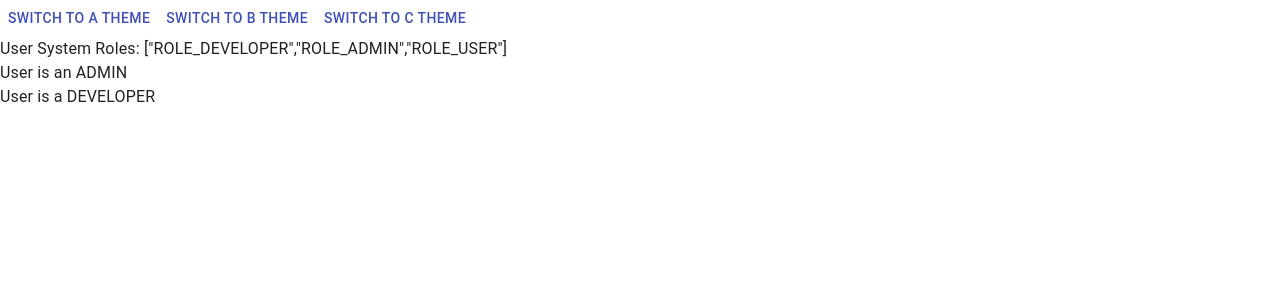
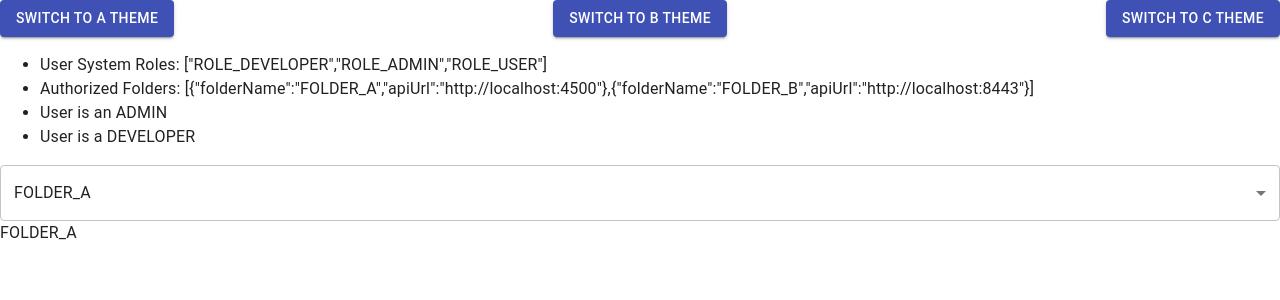
Before and after one commit to probstin/vite-providers, a React (Vite) app: page / in a window 1280 px wide. Shown: the top 300 px of the page. Built offline with nearby package versions, Linux system fonts and the light colour scheme; data requests are answered from the project's data file.

Commit message:
add a folder provider

```diff
--- a/db.json
+++ b/db.json
@@ -16,5 +16,8 @@
             "id": 1,
             "name": "justin"
         }
+    ],
+    "authorized-folders": [
+        "FOLDER_A", "FOLDER_B"
     ]
 }
--- a/src/App.tsx
+++ b/src/App.tsx
@@ -1,14 +1,19 @@
+import { Box } from "@mui/material";
 import Button from "@mui/material/Button";
+import { useEffect } from "react";
+import ActiveFolderDisplay from "./components/ActiveFolderDisplay";
+import FolderSelector from "./components/FolderSelector";
 import { SYSTEM_ROLES } from "./main";
 import { useCheckPermissions, useUserSystemRoles } from "./providers/AuthorizationProvider";
+import { axiosInstances } from "./providers/AxiosProvider";
 import { useCustomTheme } from "./providers/CustomThemeProvider";
-import { useEffect } from "react";
-import { axiosInstances } from "./providers/AxiosProvider";
+import { useAuthorizedFolders } from "./providers/FolderProvider";
 
 function App() {
   const { setActiveTheme } = useCustomTheme();
   const userSystemRoles = useUserSystemRoles();
   const primaryApi = axiosInstances['secondary'];
+  const authorizedFolders = useAuthorizedFolders();
 
   useEffect(() => {
     primaryApi
@@ -18,18 +23,25 @@ function App() {
 
   return (
     <>
-      <Button onClick={() => setActiveTheme('aTheme')}>
+      <Box display="flex" alignItems="center" justifyContent="space-between">
+        <Button onClick={() => setActiveTheme('aTheme')} variant="contained">
           Switch to A Theme
         </Button>
-      <Button onClick={() => setActiveTheme('bTheme')}>
+        <Button onClick={() => setActiveTheme('bTheme')} variant="contained">
           Switch to B Theme
         </Button>
-      <Button onClick={() => setActiveTheme('cTheme')}>
+        <Button onClick={() => setActiveTheme('cTheme')} variant="contained">
           Switch to C Theme
         </Button>
-      <div>User System Roles: {JSON.stringify(userSystemRoles)}</div>
-      {useCheckPermissions(SYSTEM_ROLES.ROLE_ADMIN) && <div>User is an ADMIN</div>}
-      {useCheckPermissions(SYSTEM_ROLES.ROLE_DEVELOPER) && <div>User is a DEVELOPER</div>}
+      </Box>
+      <ul>
+        <li>User System Roles: {JSON.stringify(userSystemRoles)}</li>
+        <li>Authorized Folders: {JSON.stringify(authorizedFolders)}</li>
+        {useCheckPermissions(SYSTEM_ROLES.ROLE_ADMIN) && <li>User is an ADMIN</li>}
+        {useCheckPermissions(SYSTEM_ROLES.ROLE_DEVELOPER) && <li>User is a DEVELOPER</li>}
+      </ul>
+      <FolderSelector />
+      <ActiveFolderDisplay />
     </>
   )
 }
--- /dev/null
+++ b/src/components/ActiveFolderDisplay.tsx
@@ -0,0 +1,9 @@
+import { useActiveFolder } from "../providers/FolderProvider";
+
+export default function ActiveFolderDisplay() {
+    const { activeFolder } = useActiveFolder();
+
+    return (
+        <div>{activeFolder?.folderName}</div>
+    )
+}
--- /dev/null
+++ b/src/components/FolderSelector.tsx
@@ -0,0 +1,36 @@
+import { MenuItem, Select, SelectChangeEvent } from '@mui/material';
+import React from 'react';
+import { useActiveFolder, useAuthorizedFolders } from '../providers/FolderProvider';
+
+const FolderSelector: React.FC = () => {
+    const authorizedFolders = useAuthorizedFolders();
+    const { activeFolder, setActiveFolder } = useActiveFolder();
+
+    const handleFolderChange = ((event: SelectChangeEvent<string>) => {
+        const folderName = event.target.value as string;
+
+        // Find the folder object based on the selected folder name
+        const selectedFolder = authorizedFolders.find((folder) => folder.folderName === folderName);
+
+        if (selectedFolder) {
+            setActiveFolder(selectedFolder);
+        }
+    });
+
+    return (
+        <Select
+            value={activeFolder ? activeFolder.folderName : ''}
+            onChange={handleFolderChange}
+            fullWidth
+            label="Select Folder"
+        >
+            {authorizedFolders.map((folder) => (
+                <MenuItem key={folder.folderName} value={folder.folderName}>
+                    {folder.folderName}
+                </MenuItem>
+            ))}
+        </Select>
+    );
+};
+
+export default FolderSelector;
--- a/src/main.tsx
+++ b/src/main.tsx
@@ -5,8 +5,9 @@ import App from './App.tsx';
 import AuditProvider from './providers/AuditProvider.tsx';
 import { AuthenticationProvider } from './providers/AuthenticationProvider.tsx';
 import { AuthorizationProvider } from './providers/AuthorizationProvider.tsx';
+import AxiosProvider from './providers/AxiosProvider.tsx';
 import { CustomThemeProvider } from './providers/CustomThemeProvider.tsx';
-import AxiosProvider from './providers/AxiosProvider.tsx';
+import FolderProvider from './providers/FolderProvider.tsx';
 
 const aTheme: ThemeOptions = {
   palette: {
@@ -64,7 +65,9 @@ ReactDOM.createRoot(document.getElementById('root')!).render(
         <AuditProvider>
           <AxiosProvider apiUrls={apiUrls}>
             <CustomThemeProvider themes={customThemes}>
-              <App />
+              <FolderProvider>
+                <App />
+              </FolderProvider>
             </CustomThemeProvider>
           </AxiosProvider>
         </AuditProvider>
--- a/src/providers/AuthenticationProvider.tsx
+++ b/src/providers/AuthenticationProvider.tsx
@@ -9,19 +9,11 @@ function AuthenticationProvider({ children }: React.PropsWithChildren): React.Re
     const [error, setError] = useState<string | null>(null);
 
     useEffect(() => {
-        const fetchUserProfile = async () => {
-            axios
-                .get('http://localhost:4500/userProfile')
-                .then(({ data: userProfile }) => setUserProfile((prevValue: any) => ({ ...prevValue, ...userProfile })))
-                .catch((error: { message: string }) => setError(error.message))
-                .finally(() => setLoading(false));
-        }
-
-        const timer = setTimeout(() => {
-            fetchUserProfile();
-        }, 4000); // Delaying the fetchUserProfile call for 4 seconds
-
-        return () => clearTimeout(timer); // Clean up the timer when the component unmounts or the useEffect dependencies change
+        axios
+            .get('http://localhost:4500/userProfile')
+            .then(({ data: userProfile }) => setUserProfile((prevValue: any) => ({ ...prevValue, ...userProfile })))
+            .catch((error: { message: string }) => setError(error.message))
+            .finally(() => setLoading(false));
     }, []);
 
     return (
--- /dev/null
+++ b/src/providers/FolderProvider.tsx
@@ -0,0 +1,88 @@
+import axios, { AxiosError, AxiosResponse } from 'axios';
+import React, { createContext, useContext, useEffect, useState } from 'react';
+import { axiosInstances } from './AxiosProvider';
+
+interface FolderObject {
+    folderName: string;
+    apiUrl: string;
+}
+
+// TODO: ...
+// these would come from the config provider
+const allFolders: FolderObject[] = [
+    { folderName: 'FOLDER_A', apiUrl: 'http://localhost:4500' },
+    { folderName: 'FOLDER_B', apiUrl: 'http://localhost:8443' },
+];
+
+interface FolderContextProps {
+    authorizedFolders: FolderObject[];
+    activeFolder: FolderObject | null;
+    setActiveFolder: React.Dispatch<React.SetStateAction<FolderObject | null>>;
+}
+
+const FolderContext = createContext<FolderContextProps>({
+    authorizedFolders: [],
+    activeFolder: null,
+    setActiveFolder: () => null,
+});
+
+function filterAuthorizedFolders(staticFolders: FolderObject[], folders: string[]): FolderObject[] | PromiseLike<FolderObject[]> {
+    return staticFolders.filter((folder) => folders.includes(folder.folderName));
+}
+
+export default function FolderProvider({ children }: React.PropsWithChildren): React.ReactElement {
+    const primaryApi = axiosInstances['secondary'];
+    const [authorizedFolders, setAuthorizedFolders] = useState<FolderObject[]>([]);
+    const [activeFolder, setActiveFolder] = useState<FolderObject | null>(null);
+    const [loading, setLoading] = useState<boolean>(true);
+    const [error, setError] = useState<string | null>(null);
+
+    useEffect(() => {
+        primaryApi
+            .get<string[]>('authorized-folders')
+            .then(({ data }: AxiosResponse) => data)
+            .then((authorizedFolderNames: string[]) => filterAuthorizedFolders(allFolders, authorizedFolderNames))
+            .then((authorized: FolderObject[]) => {
+                if (authorized.length > 0) {
+                    setAuthorizedFolders(authorized);
+                    setActiveFolder(authorized[0]);
+                }
+            })
+            .catch(({ message }: AxiosError) => setError(message))
+            .finally(() => setLoading(false));
+    }, []);
+
+    if (loading) {
+        return <div>Loading...</div>;
+    }
+
+    if (error) {
+        return <div>Error: {error}</div>;
+    }
+
+    return (
+        <FolderContext.Provider value={{ authorizedFolders, activeFolder, setActiveFolder }}>
+            {children}
+        </FolderContext.Provider>
+    );
+};
+
+export const useAuthorizedFolders = () => {
+    const context = useContext(FolderContext);
+
+    if (!context) {
+        throw new Error('useAuthorizedFolders must be used within a FolderProvider');
+    }
+
+    return context.authorizedFolders;
+};
+
+export const useActiveFolder = () => {
+    const context = useContext(FolderContext);
+
+    if (!context) {
+        throw new Error('useActiveFolder must be used within a FolderProvider');
+    }
+
+    return { activeFolder: context.activeFolder, setActiveFolder: context.setActiveFolder };
+};
```
Lines whose indentation alone changed are shown as unchanged.
